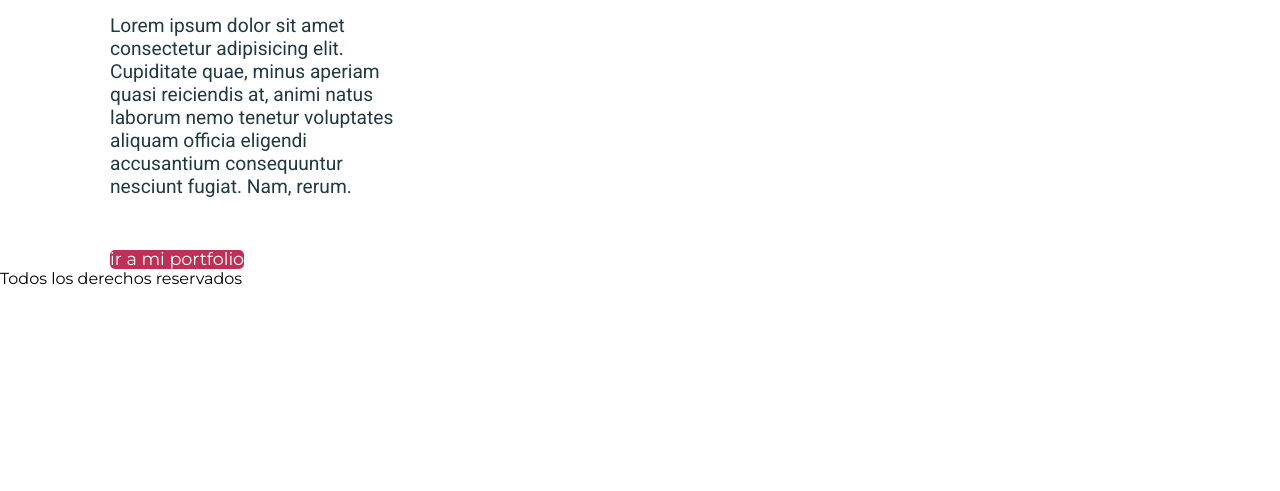
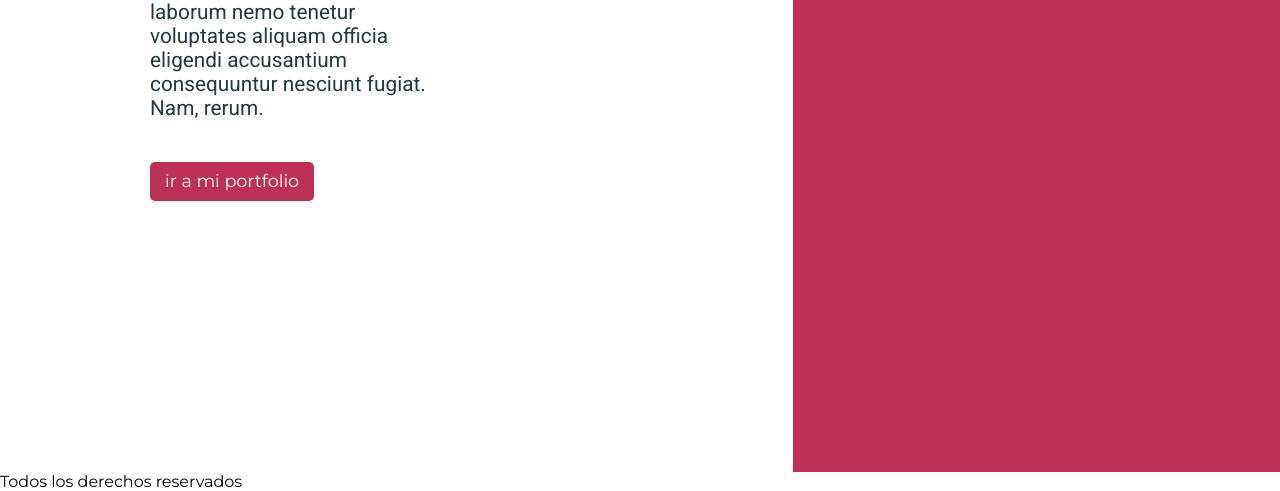
Before and after one commit to chgauna/cuarta-pre-entrega, a website: page pages/sobre-mi.html in a window 1280 px wide. Shown: the part 428-919 px from the top of the page. Before the commit the page ends 800 px from the top, so only its background shows below. Drawn offline with Linux system fonts and the light colour scheme.

Commit message:
edite sobre mi responsive

```diff
--- a/scss/_grillas.scss
+++ b/scss/_grillas.scss
@@ -26,15 +26,27 @@
 /* grilla sobre mi mobile first*/
 
 .contenedorSobreMi{
+    height: 100vh;
     display: grid;
-    grid-template-areas: "imagenHome"
-                         "infoHome";
+    grid-template-areas: "imagenSobreMi"
+                         "infoSobreMi";
 }
 
 .imagenSobreMi{
-    grid-area: imagenHome;
+    grid-area: imagenSobreMi;
 }
 
 .infoSobreMi{
-    grid-area: infoHome;
+    grid-area: infoSobreMi;
 }
+
+/*grilla sobre mi responsive desktop*/
+
+@media screen and (min-width:768px){
+    .contenedorSobreMi{
+        display: grid;
+        grid-template-areas: "infoSobreMi imagenSobreMi imagenSobreMi"
+                             "infoSobreMi imagenSobreMi imagenSobreMi";
+}
+
+}
--- a/scss/_sobremi.scss
+++ b/scss/_sobremi.scss
@@ -30,6 +30,7 @@
     margin-bottom: 50px;
     border:0;
     border-radius: 5px;
+    padding: 10px 15px 10px 15px;
 }
 .botonSobreMi:hover{
     background-color: $celeste;
@@ -38,3 +39,34 @@
     font-size: 1.1rem;
     color: white;
 }
+/* responsive desktop sobre mi*/
+
+@media screen and (min-width:768px){
+    .imagenSobreMi{
+        background-color: $rosa;
+        width: 100%;
+        height: 100vh;
+        margin-right: 0;
+    }
+
+    .tituloSobreMi{
+        font-size: 2.7rem;
+        text-align: left;
+        margin-top: 150px;
+        width: 400px;
+        margin-left: 150px;
+    }
+
+    .textoSobreMi{
+        margin-left: 150px;
+        margin-top: 30px;
+        font-size: 1.3rem;
+    }
+    .botonSobreMi{
+        width: 80px;
+        height: 40px;
+        margin-left: 150px;
+        margin-top: 25px;
+    }
+
+}
```
Also changed, not shown: css/style.css.
